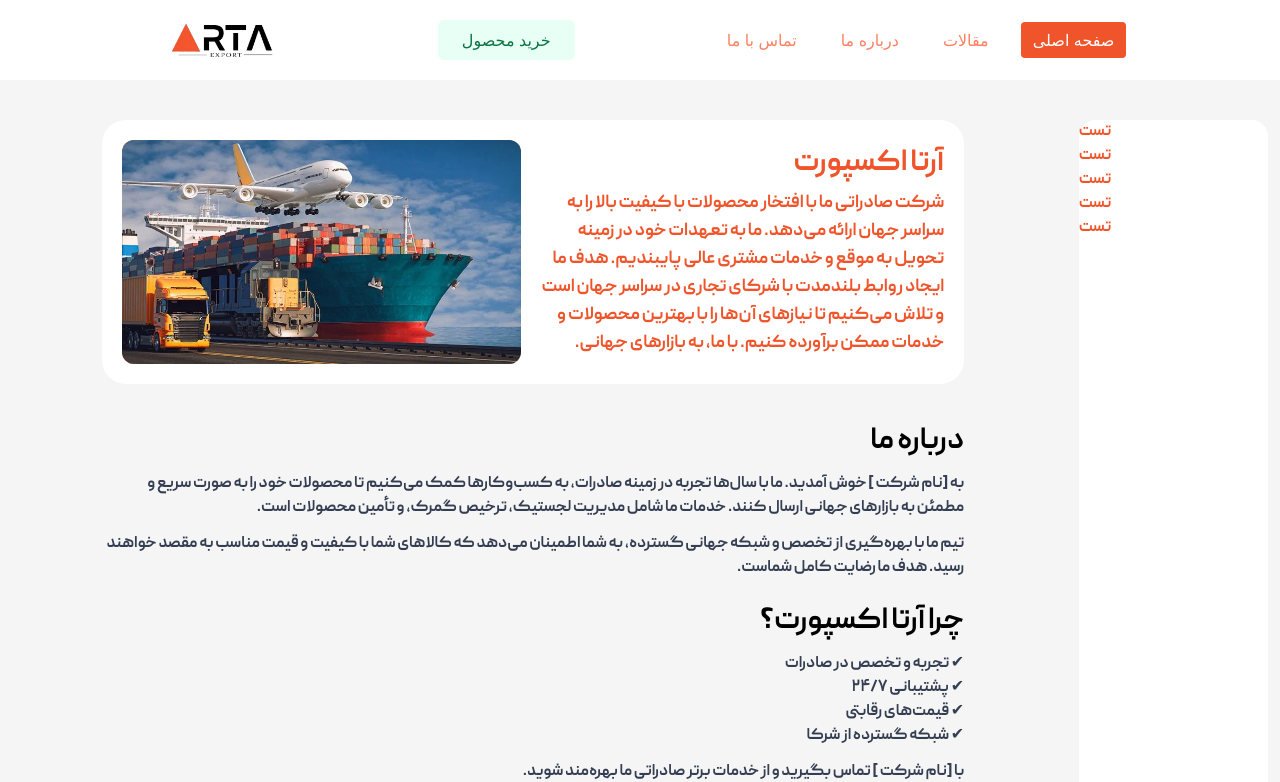
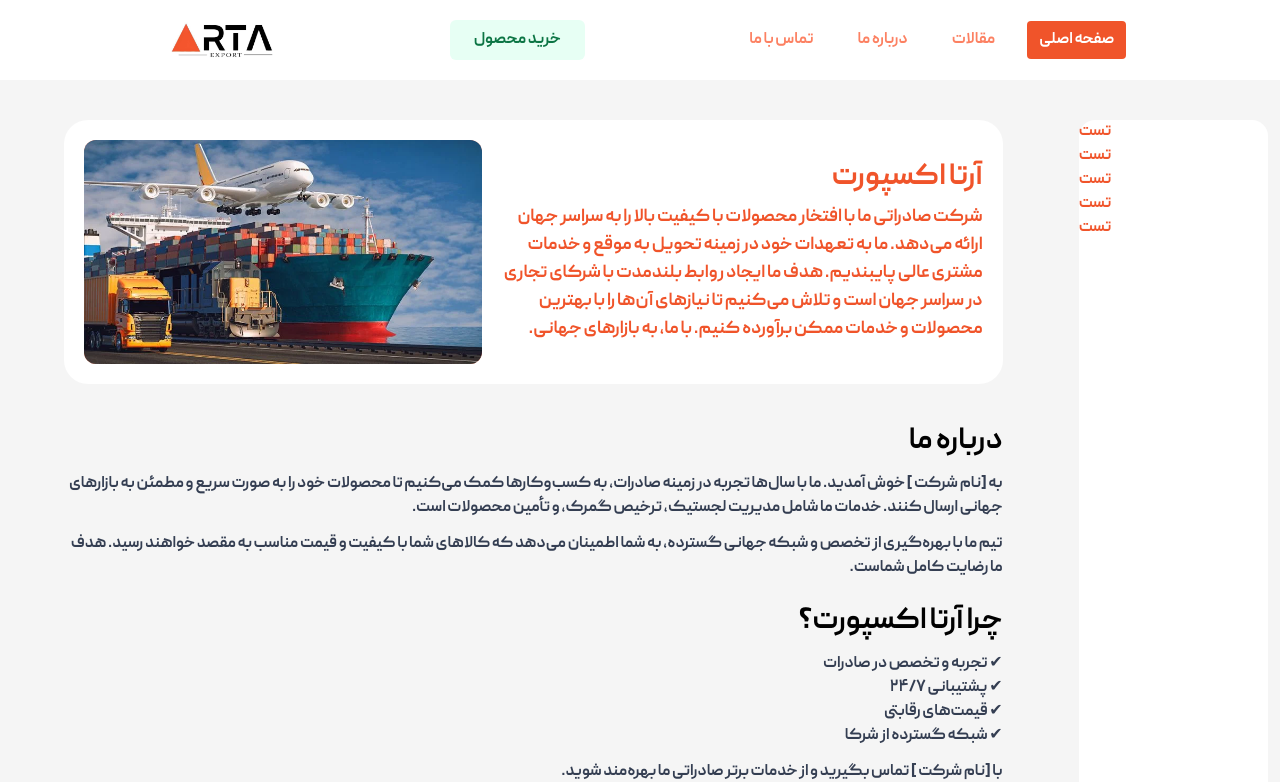
Before and after one commit to MianajiAli/next-sherkati, a Next.js app: page / in a window 1280 px wide. Shown: the top 782 px of the page. Built offline with nearby package versions, Linux system fonts and the light colour scheme.

Commit message:
Fix: Apply Font to All components

```diff
--- a/app/layout.tsx
+++ b/app/layout.tsx
@@ -20,10 +20,12 @@
 	return (
 		<html lang="en">
 			<body className={inter.className}>
+				<div className="font-main">
+
 					<Navbar />
-				<div className="w-full font-main bg-back1 text-primary flex  ">
+					<div className="w-full  bg-back1 text-primary flex  ">
 
-					<div className="w-full lg:w-10/12 pt-10 px-5 md:px-[5%] lg:px-[8%] ">
+						<div className="w-full lg:w-10/12 pt-10 px-5 md:px-[5%] ">
 							{children}
 						</div>
 						<div className="hidden lg:block w-2/12 h-[90vh] px-3 pt-10 ">
@@ -32,6 +34,7 @@
 
 					</div>
 					<Footer />
+				</div>
 			</body>
 		</html >
 	);
```
Lines whose indentation alone changed are shown as unchanged.
